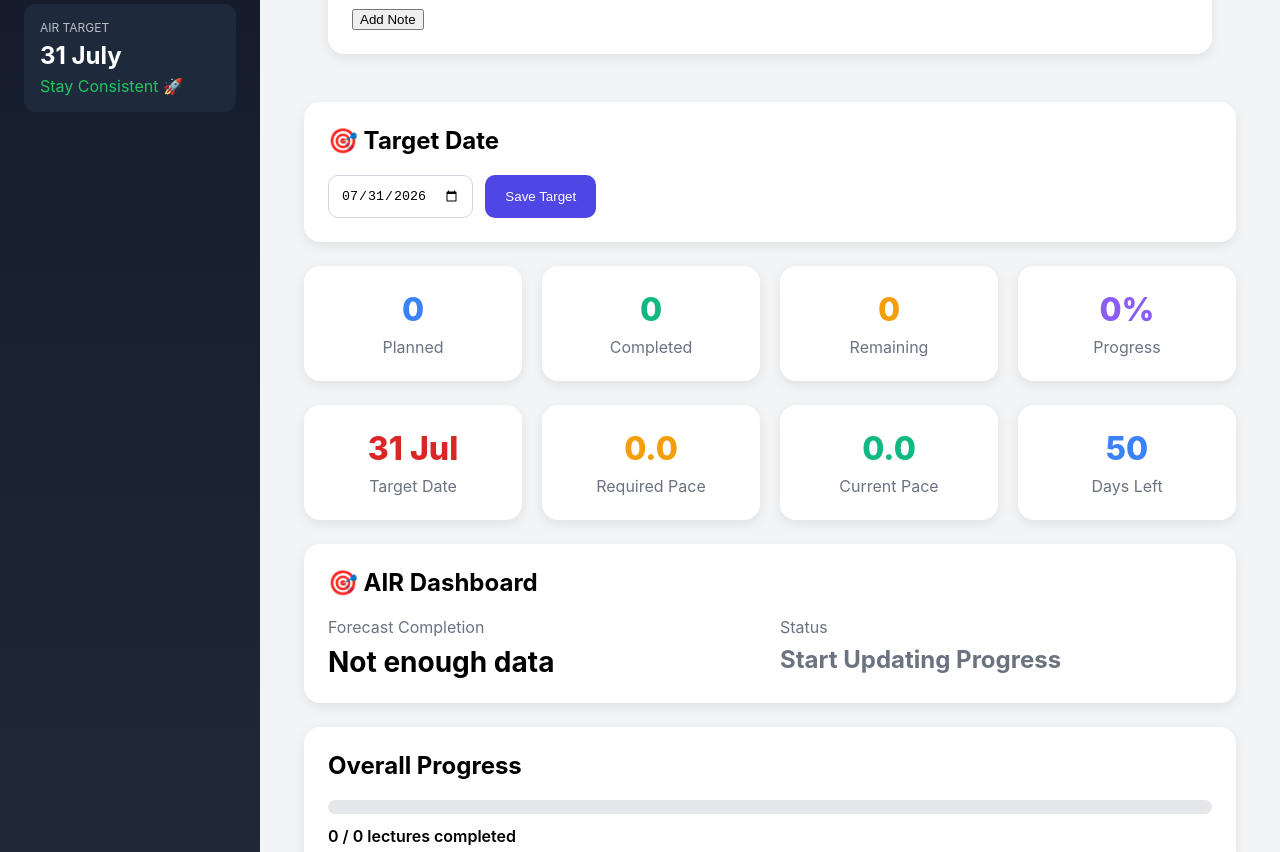
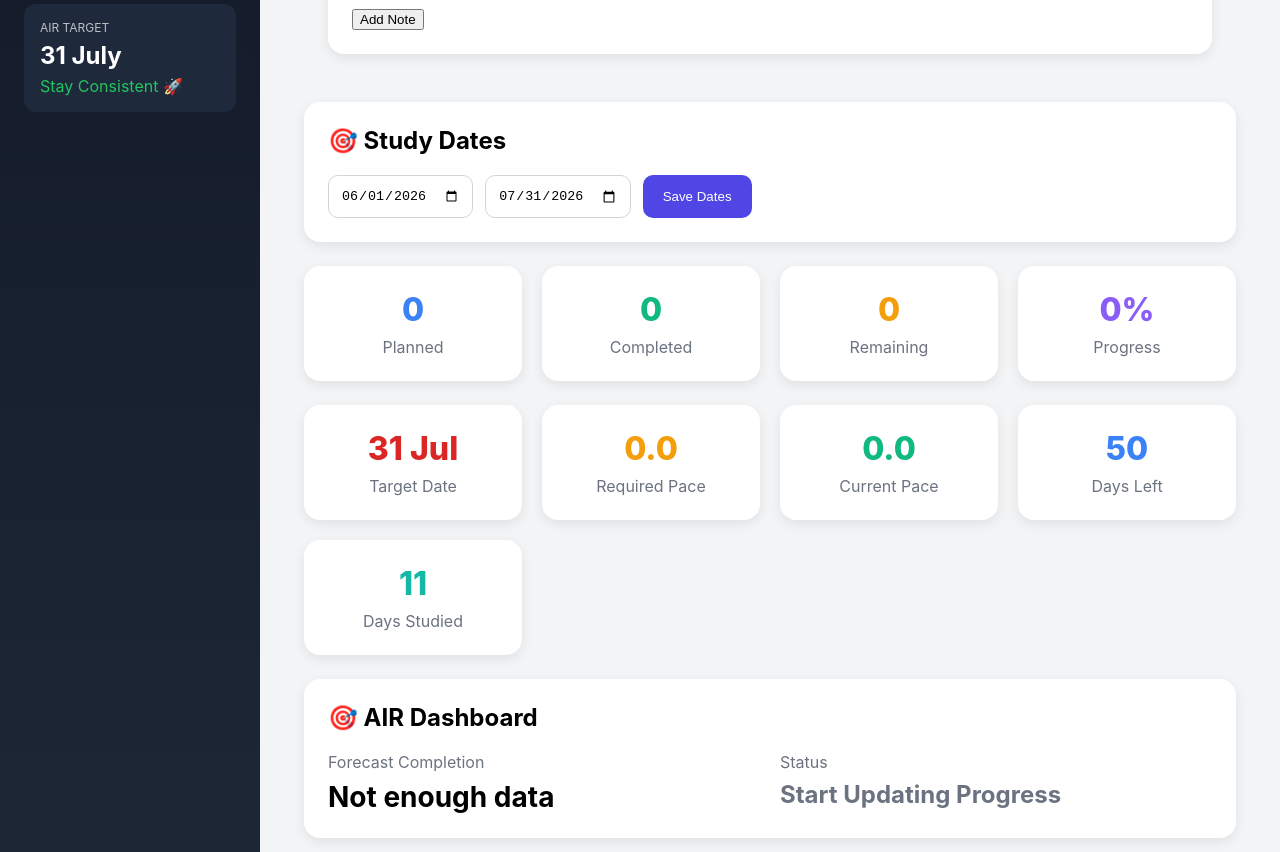
Before and after one commit to unnati3444-cell/ca-inter-planner, a React (Vite) app in the folder new planner/: page / in a window 1280 px wide. Shown: the part 380-1232 px from the top of the page. Built offline with nearby package versions, Linux system fonts and the light colour scheme.

Commit message:
Added start date and fixed pace calculation

```diff
--- a/new planner/src/components/Overview.jsx
+++ b/new planner/src/components/Overview.jsx
@@ -10,6 +10,13 @@ export default function Overview() {
 
   const isMobile =
   window.innerWidth < 768;
+
+  const [startDateValue, setStartDateValue] =
+    useState(
+      localStorage.getItem(
+        "startDate"
+      ) || "2026-06-01"
+    );
 
   const [targetDateValue, setTargetDateValue] =
     useState(
@@ -104,6 +111,18 @@ export default function Overview() {
 
   const today = new Date();
 
+  const startDate =
+    new Date(startDateValue);
+
+  const daysStudied =
+    Math.max(
+      Math.ceil(
+        (today - startDate) /
+          (1000 * 60 * 60 * 24)
+      ),
+      1
+    );
+
   const daysRemaining =
     Math.max(
       Math.ceil(
@@ -126,16 +145,10 @@ export default function Overview() {
       : "0";
 
   const currentPace =
-    daysRemaining > 0
-      ? (
-          totalCompleted /
-          Math.max(
-            1,
-            365 -
-              daysRemaining
-          )
-        ).toFixed(1)
-      : "0";
+    (
+      totalCompleted /
+      daysStudied
+    ).toFixed(1);
 
   let forecastText =
     "Not enough data";
@@ -189,14 +202,17 @@ export default function Overview() {
     }
   }
 
-  const saveTargetDate =
+  const saveDates =
     () => {
+      localStorage.setItem(
+        "startDate",
+        startDateValue
+      );
+
       localStorage.setItem(
         "targetDate",
         targetDateValue
       );
-
-      window.location.reload();
     };
 
   return (
@@ -223,7 +239,7 @@ export default function Overview() {
             marginTop: 0,
           }}
         >
-          🎯 Target Date
+          🎯 Study Dates
         </h2>
 
         <div
@@ -236,6 +252,24 @@ export default function Overview() {
             marginTop: 16,
           }}
         >
+          <input
+            type="date"
+            value={
+              startDateValue
+            }
+            onChange={(e) =>
+              setStartDateValue(
+                e.target.value
+              )
+            }
+            style={{
+              padding: 12,
+              border:
+                "1px solid #d1d5db",
+              borderRadius: 10,
+            }}
+          />
+
           <input
             type="date"
             value={
@@ -256,7 +290,7 @@ export default function Overview() {
 
           <button
             onClick={
-              saveTargetDate
+              saveDates
             }
             style={{
               background:
@@ -270,7 +304,7 @@ export default function Overview() {
                 "pointer",
             }}
           >
-            Save Target
+            Save Dates
           </button>
         </div>
       </div>
@@ -352,6 +386,12 @@ export default function Overview() {
           title="Days Left"
           value={daysRemaining}
           color="#3b82f6"
+        />
+
+        <StatCard
+          title="Days Studied"
+          value={daysStudied}
+          color="#14b8a6"
         />
       </div>
 
```
